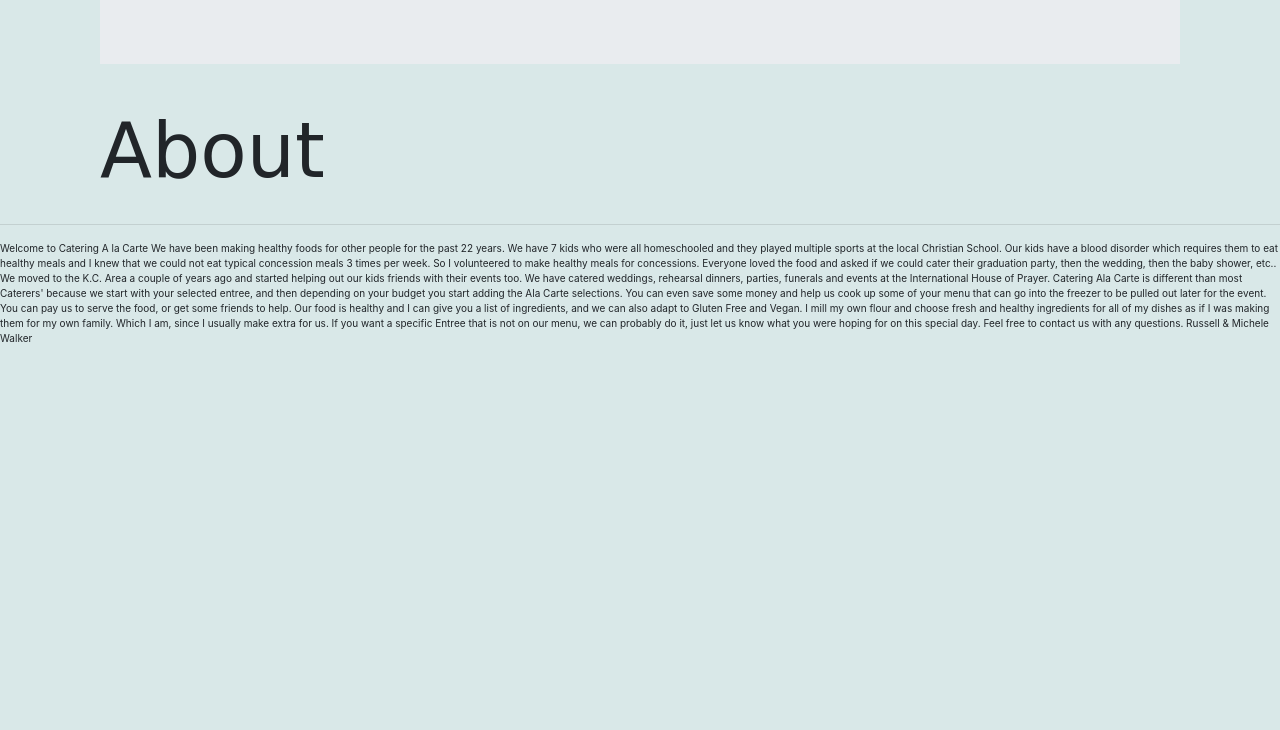
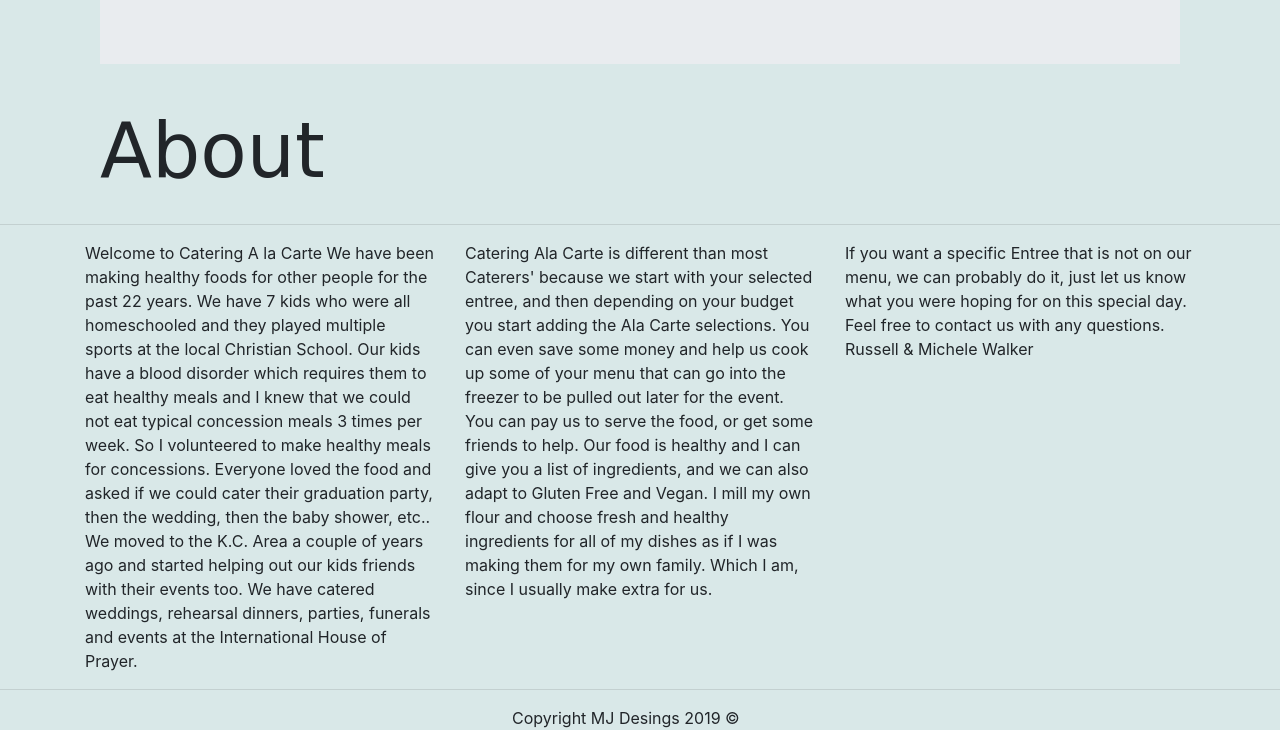
Before and after one commit to Mjwalker99/Catering-A-La-Carte, a plain HTML site: page index.html in a window 1280 px wide. Shown: the part 579-1309 px from the top of the page. Before the commit the page ends 925 px from the top, so only its background shows below. Drawn offline with nearby package versions, Linux system fonts and the light colour scheme.

Commit message:
fixed layout

```diff
--- a/index.html
+++ b/index.html
@@ -10,7 +10,7 @@
     <!-- Bootstrap CSS -->
     <link rel="stylesheet" href="https://stackpath.bootstrapcdn.com/bootstrap/4.3.1/css/bootstrap.min.css" integrity="sha384-ggOyR0iXCbMQv3Xipma34MD+dH/1fQ784/j6cY/iJTQUOhcWr7x9JvoRxT2MZw1T" crossorigin="anonymous">
 
-    <title>Hello, world!</title>
+    <title>Catering A La Carte</title>
   </head>
   <body>
 
@@ -47,12 +47,10 @@
                         <a class="nav-link js-scroll-trigger" href="menu.html">Menu</a>
                       </li>
                       <li class="nav-item">
-                        <a class="nav-link js-scroll-trigger" href="#about">About</a>
+                        <a class="nav-link js-scroll-trigger" href="#abo">About</a>
                       </li>
 
-                      <li class="nav-item">
-                        <a class="nav-link js-scroll-trigger" href="#team">Contact</a>
-                      </li>
+
                     </ul>
                   </div>
                 </div>
@@ -69,30 +67,40 @@
 
 
                   </div>
+                  <p id = "abo">About</p>
+                  <hr>
+                  <div class="container">
+                      <div class="row">
+                        <div class="col-sm">
 
-                  <div id = 'about'>
-                      <p class = "abo">About</p>
-                      <hr>
+                            Welcome to Catering A la Carte
 
-                      <p class = "abou">
+                            We have been making healthy foods for other people for the past 22 years.  We have 7 kids who were all homeschooled and they played multiple sports at the local Christian School.  Our kids have a blood disorder which requires them to eat healthy meals and I knew that we could not eat typical concession meals 3 times per week.  So I volunteered to make healthy meals for concessions.  Everyone loved the food and asked if we could cater their graduation party, then the wedding, then the baby shower, etc..  We moved to the K.C. Area a couple of years ago and started helping out our kids friends with their events too.  We have catered weddings, rehearsal dinners,  parties, funerals and events at the International House of Prayer.
+                        </div>
+                        <div class="col-sm">
+                            Catering Ala Carte is different than most Caterers' because we start with your selected entree, and then depending on your budget you start adding the Ala Carte selections.  You can even save some money and help us cook up some of your menu that can go into the freezer to be pulled out later for the event.  You can pay us to serve the food, or get some friends to help.  Our food is healthy and I can give you a list of ingredients, and we can also adapt to Gluten Free and Vegan.  I mill my own flour and choose fresh and healthy ingredients for all of my dishes as if I was making them for my own family.  Which I am, since I usually make extra for us.
 
-                          Welcome to Catering A la Carte
+                        </div>
+                        <div class="col-sm">
+                            If you want a specific Entree that is not on our menu, we can probably do it, just let us know  what you were hoping for on this special day.  Feel free to contact us with any questions.
+                            Russell & Michele Walker
 
-                          We have been making healthy foods for other people for the past 22 years.  We have 7 kids who were all homeschooled and they played multiple sports at the local Christian School.  Our kids have a blood disorder which requires them to eat healthy meals and I knew that we could not eat typical concession meals 3 times per week.  So I volunteered to make healthy meals for concessions.  Everyone loved the food and asked if we could cater their graduation party, then the wedding, then the baby shower, etc..  We moved to the K.C. Area a couple of years ago and started helping out our kids friends with their events too.  We have catered weddings, rehearsal dinners,  parties, funerals and events at the International House of Prayer.
-
-Catering Ala Carte is different than most Caterers' because we start with your selected entree, and then depending on your budget you start adding the Ala Carte selections.  You can even save some money and help us cook up some of your menu that can go into the freezer to be pulled out later for the event.  You can pay us to serve the food, or get some friends to help.  Our food is healthy and I can give you a list of ingredients, and we can also adapt to Gluten Free and Vegan.  I mill my own flour and choose fresh and healthy ingredients for all of my dishes as if I was making them for my own family.  Which I am, since I usually make extra for us.
+                        </div>
+                      </div>
+                    </div>
 
 
-If you want a specific Entree that is not on our menu, we can probably do it, just let us know  what you were hoping for on this special day.  Feel free to contact us with any questions.
- Russell & Michele Walker
 
 
-                      </p>
 
-                  </div>
+
+
+
 
 
                     </body>
+<hr>
+                    <footer> Copyright MJ Desings 2019 	&#169</footer>
 
 
 
@@ -108,12 +116,19 @@
 
   <style>
 
+footer{
+margin-left: 40%;
+margin-bottom: 10px;
+}
+
+
 .abou{
- font-size: 10px;
+ font-size: 15px;
+ line-height: 25px;
 
 }
 
-    .abo{
+    #abo{
 margin-top:30px;
 margin-left: 100px;
 font-size: 76px;
```
Also changed, not shown: menu.html (+2 -4 lines).
